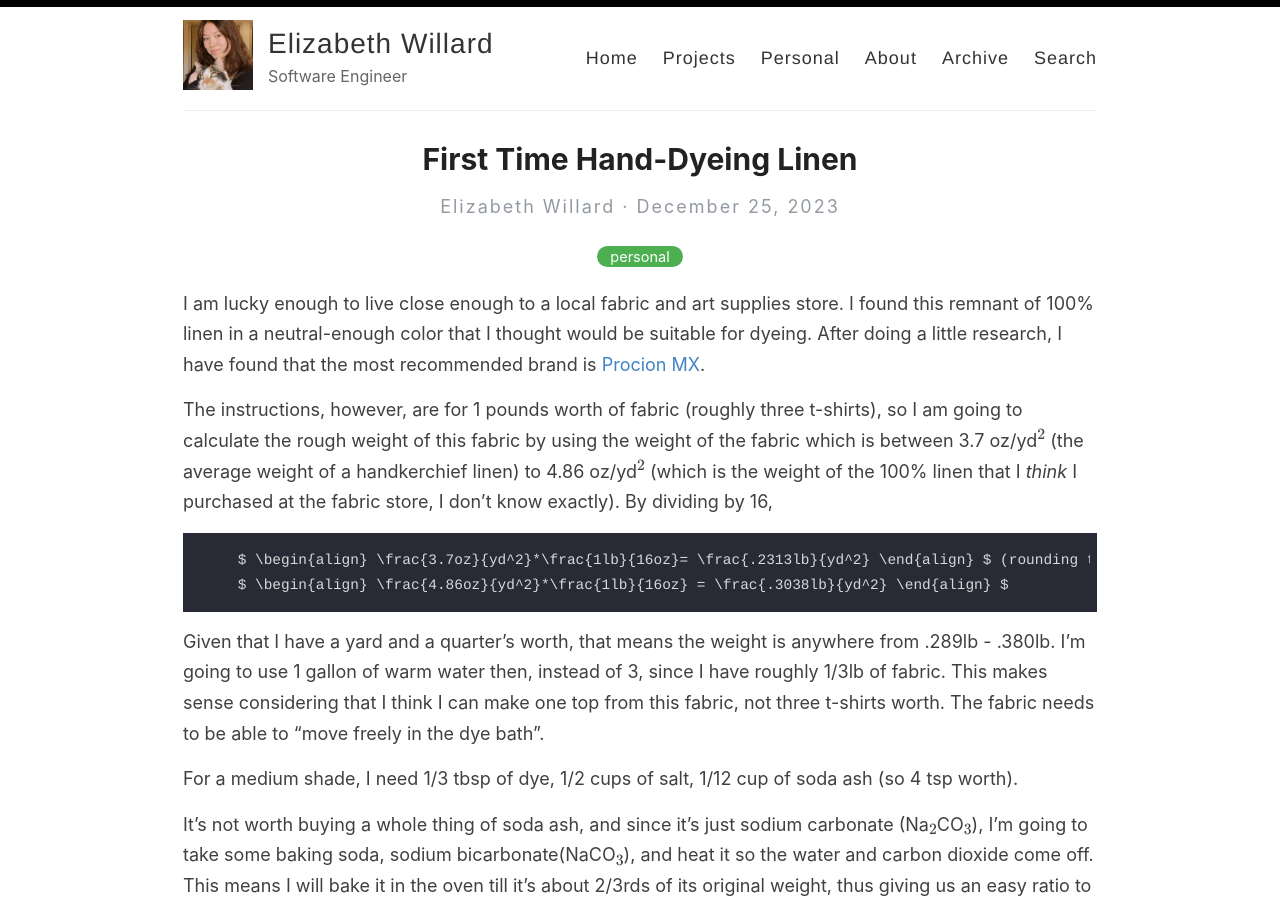
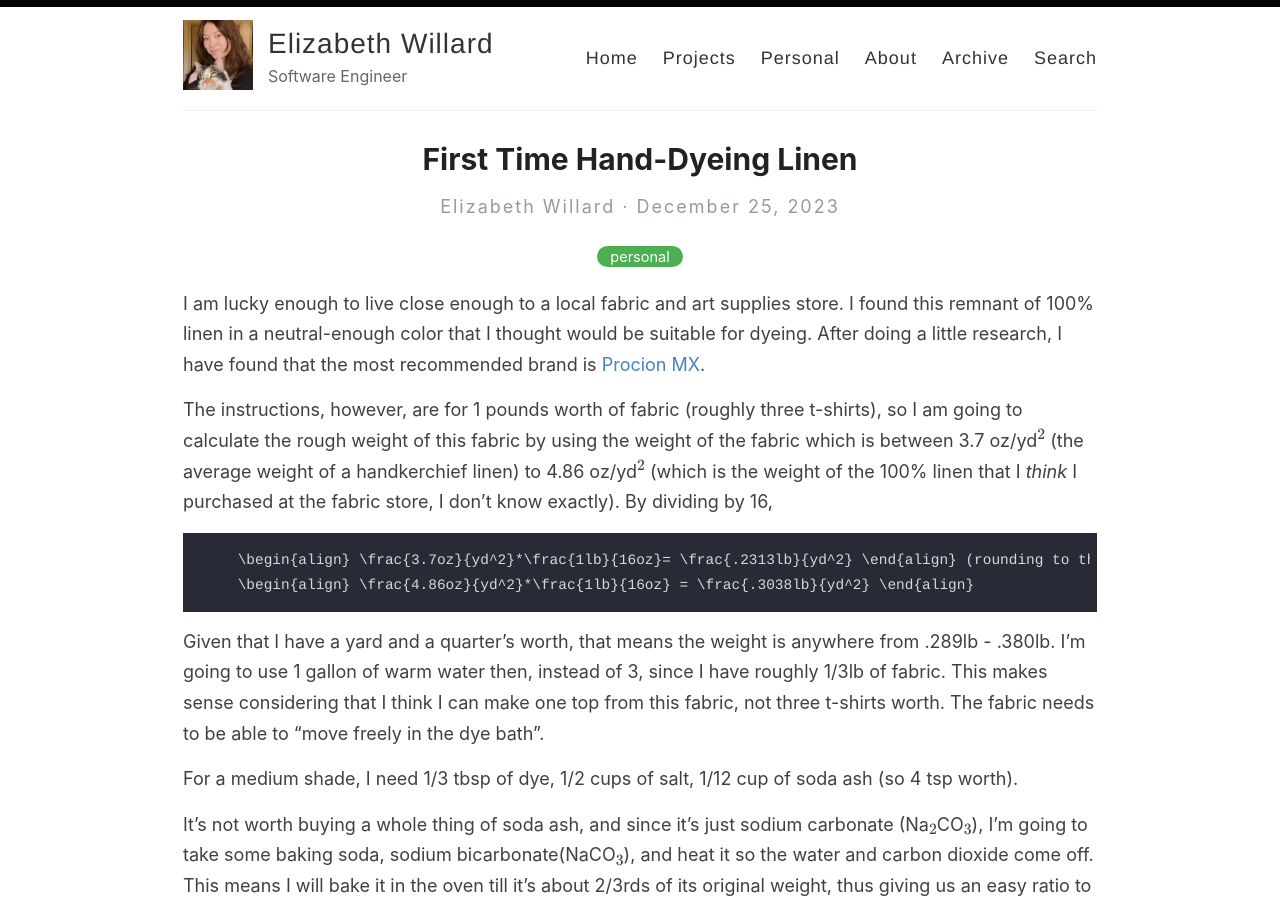
Before and after one commit to elizabethwillard/elizabethwillard.github.io, a Jekyll site: the page built from _posts/2023-12-25-dyeing-linen.md, in a window 1280 px wide and 900 px high. Built offline with Jekyll 4.4.1, drawn with Linux system fonts in a browser that asks for light colours; formulas are drawn with MathJax 3.

Commit message:
Update 2023-12-25-dyeing-linen.md

```diff
--- a/_posts/2023-12-25-dyeing-linen.md
+++ b/_posts/2023-12-25-dyeing-linen.md
@@ -9,8 +9,8 @@ I am lucky enough to live close enough to a local fabric and art supplies store.
 
 The instructions, however, are for 1 pounds worth of fabric (roughly three t-shirts), so I am going to calculate the rough weight of this fabric by using the weight of the fabric which is between 3.7 oz/yd$^2$ (the average weight of a handkerchief linen) to 4.86 oz/yd$^2$ (which is the weight of the 100% linen that I *think* I purchased at the fabric store, I don't know exactly). By dividing by 16,
 
-        $ \begin{align} \frac{3.7oz}{yd^2}*\frac{1lb}{16oz}= \frac{.2313lb}{yd^2} \end{align} $ (rounding to the fourth decimal place)
-        $ \begin{align} \frac{4.86oz}{yd^2}*\frac{1lb}{16oz} = \frac{.3038lb}{yd^2} \end{align} $
+        \begin{align} \frac{3.7oz}{yd^2}*\frac{1lb}{16oz}= \frac{.2313lb}{yd^2} \end{align} (rounding to the fourth decimal place)
+        \begin{align} \frac{4.86oz}{yd^2}*\frac{1lb}{16oz} = \frac{.3038lb}{yd^2} \end{align}
 
 
 Given that I have a yard and a quarter's worth, that means the weight is anywhere from .289lb - .380lb. I'm going to use 1 gallon of warm water then, instead of 3, since I have roughly 1/3lb of fabric. This makes sense considering that I think I can make one top from this fabric, not three t-shirts worth. The fabric needs to be able to "move freely in the dye bath".
```
